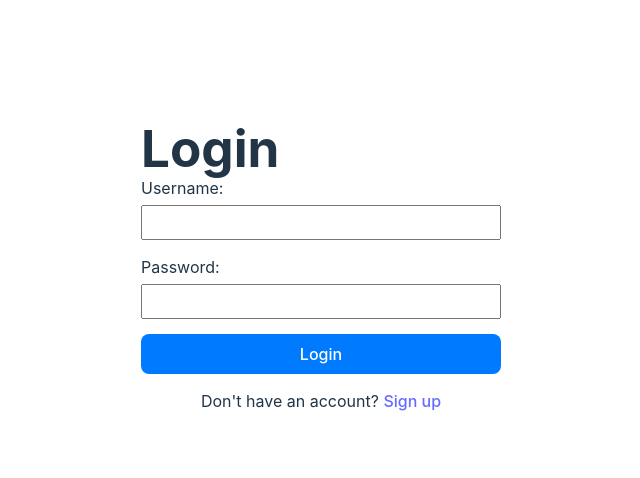
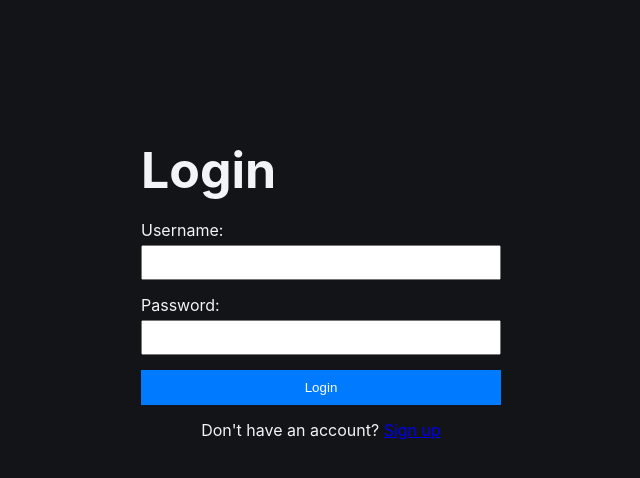
Before and after one commit to Niduka292/email-service-frontend, a React (Vite) app: page /login in a window 1280 px wide. Shown: the top 478 px of the page, without its empty margins (319-959 px from the left). Built offline with nearby package versions, Linux system fonts and the light colour scheme.

Commit message:
Update App & index css

```diff
--- a/src/App.css
+++ b/src/App.css
@@ -1,23 +1,6 @@
-* {
-  margin: 0;
-  padding: 0;
-  box-sizing: border-box;
-}
-
-body {
-  font-family: -apple-system, BlinkMacSystemFont, 'Segoe UI', 'Roboto', 'Oxygen',
-    'Ubuntu', 'Cantarell', 'Fira Sans', 'Droid Sans', 'Helvetica Neue',
-    sans-serif;
-  -webkit-font-smoothing: antialiased;
-  -moz-osx-font-smoothing: grayscale;
-}
-
 .App {
   height: 100vh;
   width: 100vw;
   overflow: hidden;
-  display: flex;
-  flex-direction: column;
-  align-items: center;
-  justify-content: center;
+  background-color: var(--bg-primary);
 }
--- a/src/index.css
+++ b/src/index.css
@@ -1,82 +1,37 @@
-:root {
-  font-family: system-ui, Avenir, Helvetica, Arial, sans-serif;
-  line-height: 1.5;
-  font-weight: 400;
-
-  color-scheme: light dark;
-  color: rgba(255, 255, 255, 0.87);
-  background-color: #242424;
-
-  font-synthesis: none;
-  text-rendering: optimizeLegibility;
-  -webkit-font-smoothing: antialiased;
-  -moz-osx-font-smoothing: grayscale;
-}
-
-a {
-  font-weight: 500;
-  color: #646cff;
-  text-decoration: inherit;
-}
-a:hover {
-  color: #535bf2;
-}
-
-body {
-  margin: 0;
-  display: flex;
-  place-items: center;
-  min-width: 320px;
-  min-height: 100vh;
-}
-
-h1 {
-  font-size: 3.2em;
-  line-height: 1.1;
-}
-
-button {
-  border-radius: 8px;
-  border: 1px solid transparent;
-  padding: 0.6em 1.2em;
-  font-size: 1em;
-  font-weight: 500;
-  font-family: inherit;
-  background-color: #1a1a1a;
-  cursor: pointer;
-  transition: border-color 0.25s;
-}
-button:hover {
-  border-color: #646cff;
-}
-button:focus,
-button:focus-visible {
-  outline: 4px auto -webkit-focus-ring-color;
-}
-
-@media (prefers-color-scheme: light) {
-  :root {
-    color: #213547;
-    background-color: #ffffff;
-  }
-  a:hover {
-    color: #747bff;
-  }
-  button {
-    background-color: #f9f9f9;
-  }
-}
-
 * {
   margin: 0;
   padding: 0;
   box-sizing: border-box;
 }
 
+:root {
+  /* Graphite Blue Theme Colors */
+  --bg-primary: #121418;
+  --bg-surface: #1C1F24;
+  --bg-hover: #262A30;
+  --bg-active: #2D3239;
+
+  --text-primary: #F2F4F7;
+  --text-secondary: #A9B0BA;
+  --text-muted: #6B7280;
+
+  --accent-blue: #3A7DFF;
+  --accent-blue-hover: #2A6EEF;
+  --accent-blue-light: rgba(58, 125, 255, 0.1);
+
+  --border-color: #2D3239;
+  --border-hover: #3D4349;
+
+  --error: #FF6B6B;
+  --success: #4ADE80;
+  --warning: #FFA500;
+}
+
 html, body {
   height: 100%;
   width: 100%;
   overflow: hidden;
+  background-color: var(--bg-primary);
 }
 
 body {
@@ -85,6 +40,7 @@ body {
     sans-serif;
   -webkit-font-smoothing: antialiased;
   -moz-osx-font-smoothing: grayscale;
+  color: var(--text-primary);
 }
 
 #root {
@@ -96,3 +52,22 @@ code {
   font-family: source-code-pro, Menlo, Monaco, Consolas, 'Courier New',
     monospace;
 }
+
+/* Scrollbar Styling */
+::-webkit-scrollbar {
+  width: 8px;
+  height: 8px;
+}
+
+::-webkit-scrollbar-track {
+  background: var(--bg-surface);
+}
+
+::-webkit-scrollbar-thumb {
+  background: var(--border-color);
+  border-radius: 4px;
+}
+
+::-webkit-scrollbar-thumb:hover {
+  background: var(--border-hover);
+}
--- a/src/pages/LoginPage.jsx
+++ b/src/pages/LoginPage.jsx
@@ -47,8 +47,8 @@ const LoginPage = () => {
     };
 
     return(
-        <div style={{ maxWidth: '400px', margin: '100px auto', padding: '20px' }}>
-            <h1>Login</h1>
+        <div style={{ maxWidth: '400px', margin: '120px auto', padding: '20px'}}>
+            <h1 style={{marginBottom: '20px', fontSize: '50px'}}>Login</h1>
             <form onSubmit={handleSubmit}>
                 <div style={{ marginBottom: '15px' }}>
                 <label>Username:</label>
```
